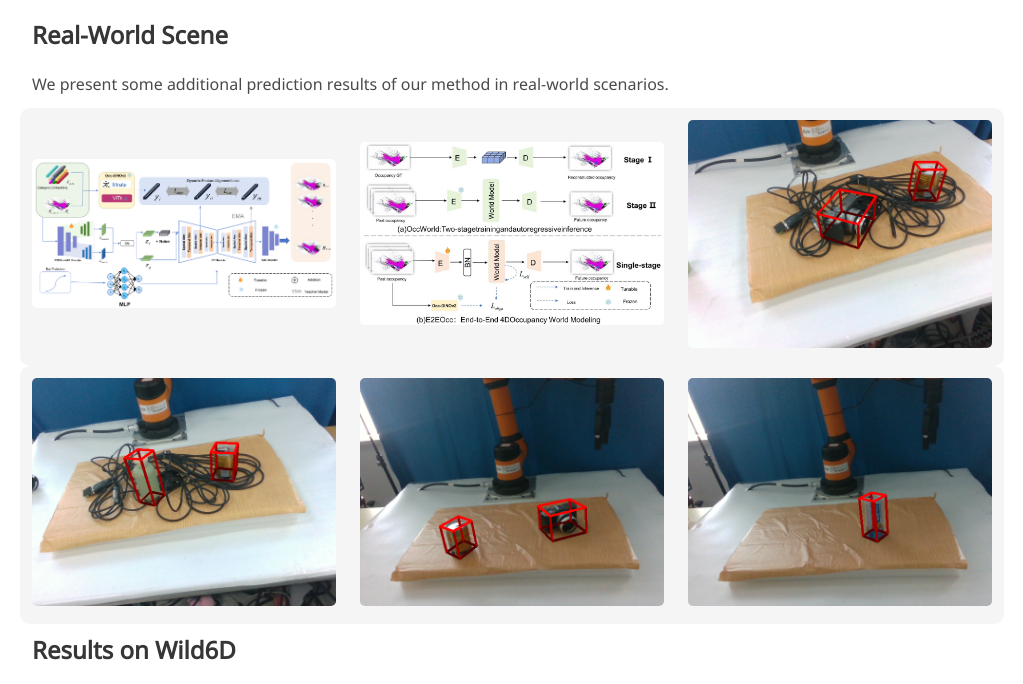
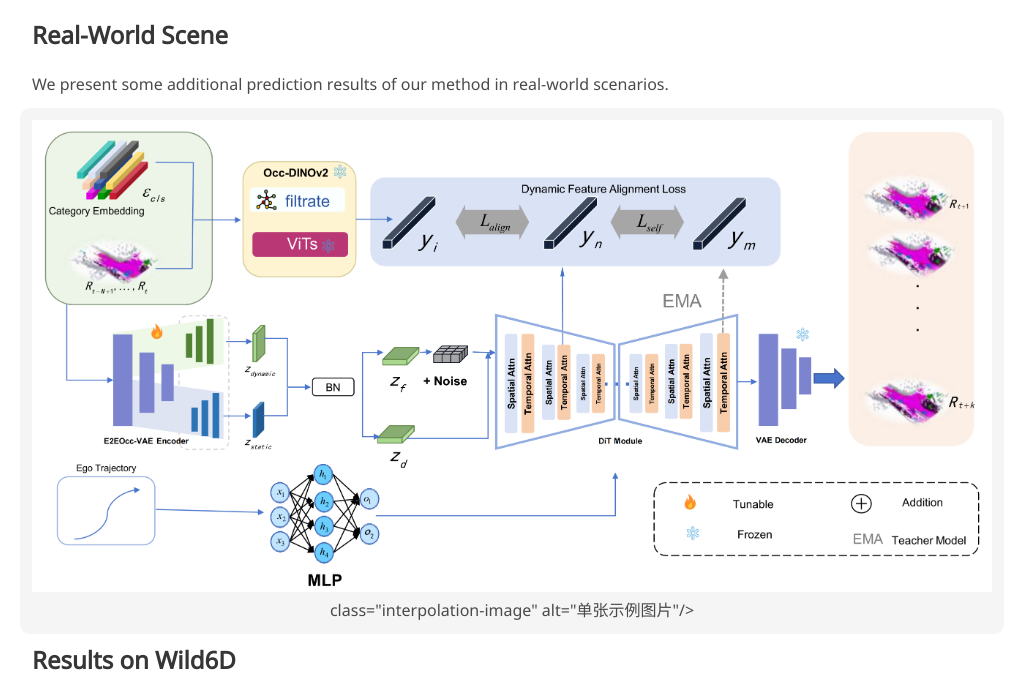
Before and after one commit to zhifeizhao06-pixel/E2E-OCC, a plain HTML site: page index.html in a window 1280 px wide. Shown: the part 1712-2396 px from the top of the page, without its empty margins (128-1151 px from the left). Drawn offline with nearby package versions, Linux system fonts and the light colour scheme; some icons are missing; a web font is replaced by a local one.

Commit message:
Update index.html

```diff
--- a/index.html
+++ b/index.html
@@ -88,7 +88,7 @@
     <div class="container is-max-desktop">
       <div class="columns is-centered">
         <div class="column has-text-centered">
-          <h1 class="title is-1 publication-title">Geometry-Guided Self-Supervised Learning for Category-Level Object Pose Estimation in Robotic Grasping</h1>
+          <h1 class="title is-1 publication-title">E2EOcc: End-to-End 4D Occupancy World Modeling with Unified Spatiotempora</h1>
           <div class="is-size-5 publication-authors">
             <span class="author-block">
               <a href="">Jin Liu</a><sup>1</sup>,</span>
@@ -322,7 +322,6 @@
 <!--      </div>-->
 <!--    </div>-->
 <!--/ Matting. -->
-
 <!-- Animation. -->
 <div class="columns is-centered">
   <div class="column is-full-width">
@@ -336,46 +335,16 @@
       </p>
     </div>
 
+    <!-- 仅保留1行1列，用于展示单张图片 -->
     <div class="columns is-vcentered interpolation-panel">
-          <div class="column is-4 has-text-centered">
-              <img src="./image/f1.png"
+      <!-- 列宽改为is-full（占满整行），确保图片居中且宽度适配 -->
+      <div class="column is-full has-text-centered">
+          <img src="./image/f1.png"  <!-- 替换为你的目标图片路径 -->
                class="interpolation-image"
-                   alt="第一张示例图片"/>
+               alt="单张示例图片"/>  <!-- 修改alt文本为对应内容 -->
       </div>
-          <div class="column is-4 has-text-centered">
-              <img src="./image/f2.jpg"
-                   class="interpolation-image"
-                   alt="第二张示例图片"/>
     </div>
-          <div class="column is-4 has-text-centered">
-              <img src="./static/images/3.png"
-                   class="interpolation-image"
-                   alt="第三张示例图片"/>
   </div>
-
-      </div>
-              <div class="columns is-vcentered interpolation-panel">
-          <div class="column is-4 has-text-centered">
-              <img src="./static/images/4.png"
-                   class="interpolation-image"
-                   alt="第一张示例图片"/>
-          </div>
-          <div class="column is-4 has-text-centered">
-              <img src="./static/images/5.png"
-                   class="interpolation-image"
-                   alt="第二张示例图片"/>
-          </div>
-          <div class="column is-4 has-text-centered">
-              <img src="./static/images/6.png"
-                   class="interpolation-image"
-                   alt="第三张示例图片"/>
-          </div>
-
-
-
-
-
-
 </div>
 
 
```
Lines whose indentation alone changed are shown as unchanged.
